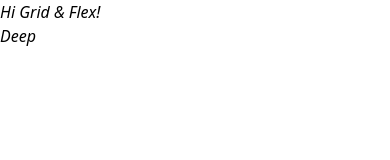
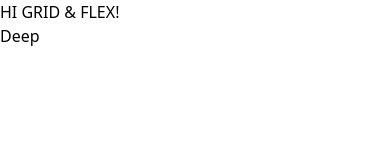
Before and after one commit to DeepHiwase/core-concepts-frontend, a React (Vite) app: page / in a window 390 px wide. Shown: the top 160 px of the page. Built offline with nearby package versions, Linux system fonts and the light colour scheme.

Commit message:
text-transform

```diff
--- a/src/App.jsx
+++ b/src/App.jsx
@@ -3,9 +3,9 @@ import "./App.css";
 const App = () => {
   return (
     <>
-      <span className="italic md:not-italic">Hi Grid & Flex!</span>
+      <span className="uppercase sm:normal-case md:lowercase lg:capitalize">Hi Grid & Flex!</span>
       <div>
-        <a href="https://x.com" className="custom_oblique">
+        <a href="https://x.com" className="">
           Deep
         </a>
       </div>
--- a/src/index.css
+++ b/src/index.css
@@ -4,8 +4,3 @@
   --font-weight-extrablack: 1000;
   --color-regal-blue: #243c5a;
 }
-/* since oblique is not present in tw */
-.custom_oblique {
-  font-style: oblique;
-  font-style: oblique 14deg;
-}
```
